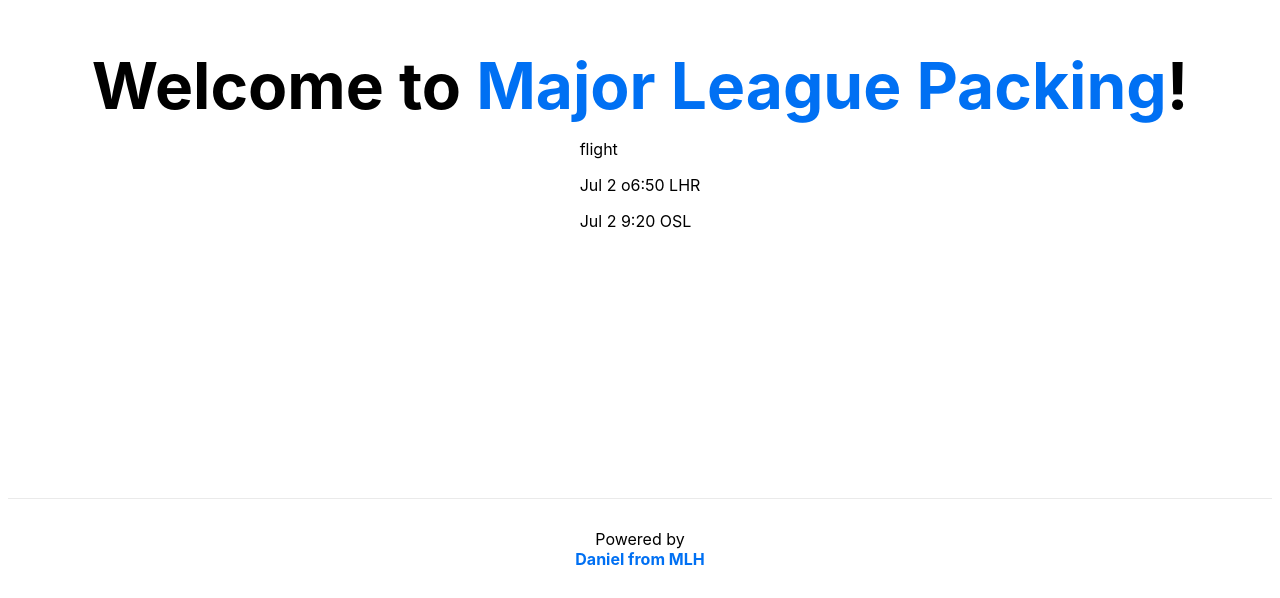
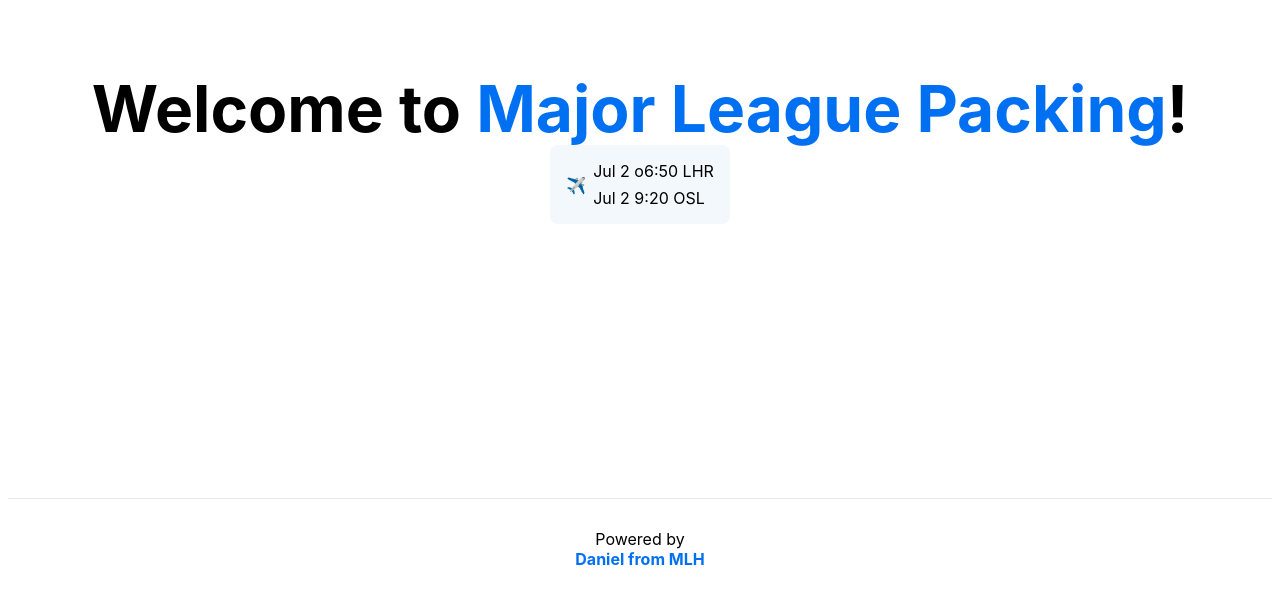
Before and after one commit to daniel692a/major-league-packing, a Next.js app: page / in a window 1280 px wide. Shown: the part 202-800 px from the top of the page. Built offline with nearby package versions, Linux system fonts and the light colour scheme.

Commit message:
Added style to Flight element

```diff
--- a/components/Flight.js
+++ b/components/Flight.js
@@ -3,7 +3,7 @@
     return (
         <section>
             <InformationContainer
-                icon='flight'
+                icon='✈️'
                 upperDescription={`${date} ${departureTime} ${origin}`}
                 lowerDescription={`${date} ${arrivalTime} ${destination}`}
             />
--- a/components/InformationContainer.js
+++ b/components/InformationContainer.js
@@ -1,11 +1,32 @@
 export default function InformationContainer({icon, upperDescription, lowerDescription}) {
     return (
         <section>
-            <section>
-                <p>{icon}</p>
-                <p>{upperDescription}</p>
-                <p>{lowerDescription}</p>
+            <section className='information-container'>
+                <span className="icon">{icon}</span>
+                <span className="upper">{upperDescription}</span>
+                <span className="lower">{lowerDescription}</span>
             </section>
+            <style jsx>{`
+                .information-container {
+                    display: grid;
+                    grid-template-areas: "icon upper" "icon lower";
+                    grid-gap: 7px;
+                    background: #f2f8fb;
+                    border-radius: 8px;
+                    padding: 1rem;
+                }
+                .icon {
+                    grid-area: icon;
+                    display: flex;
+                    align-items: center;
+                }
+                .upper {
+                    grid-area: upper;
+                }
+                .lower {
+                    grid-area: lower;
+                }
+            `}</style>
         </section>
     )
 }
```
